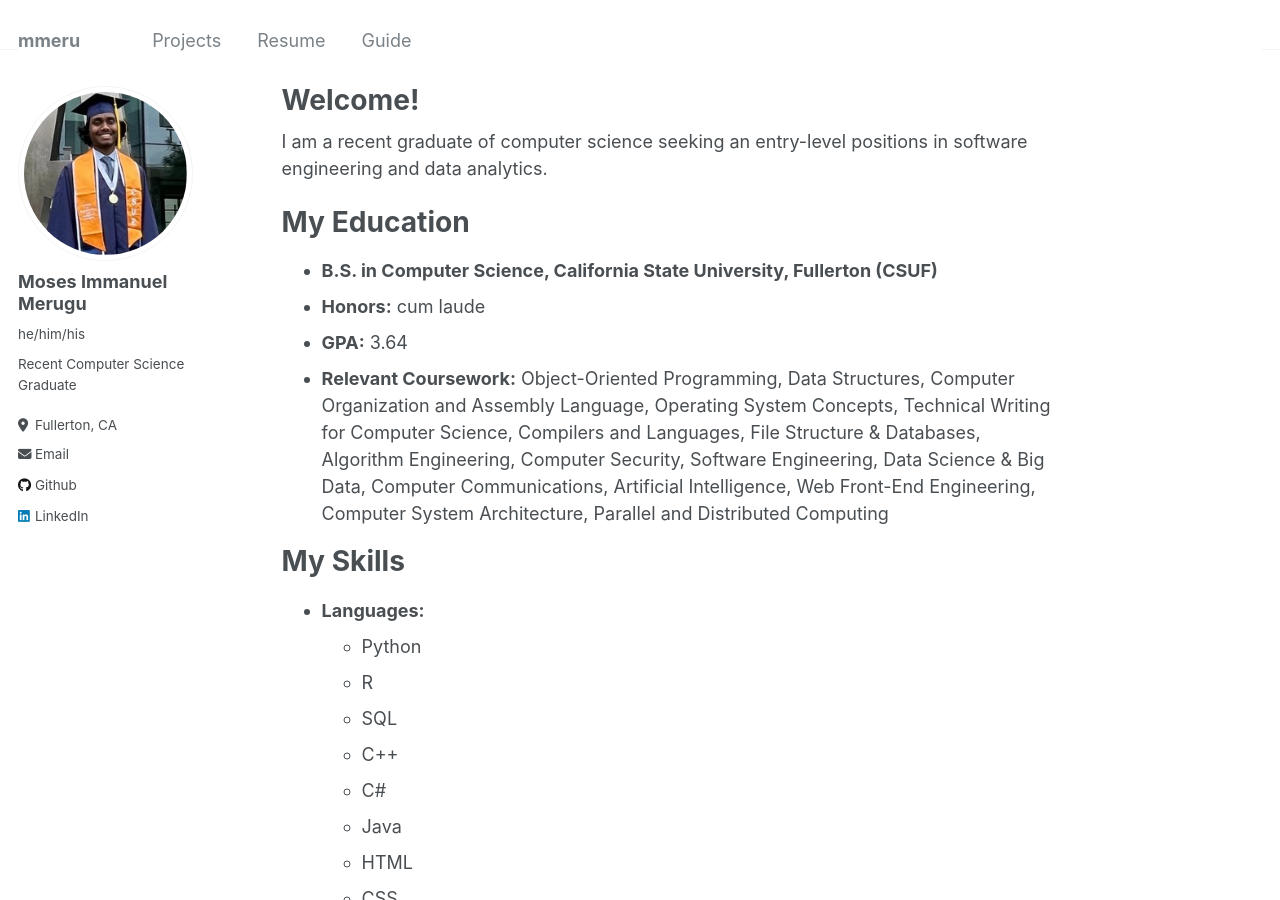
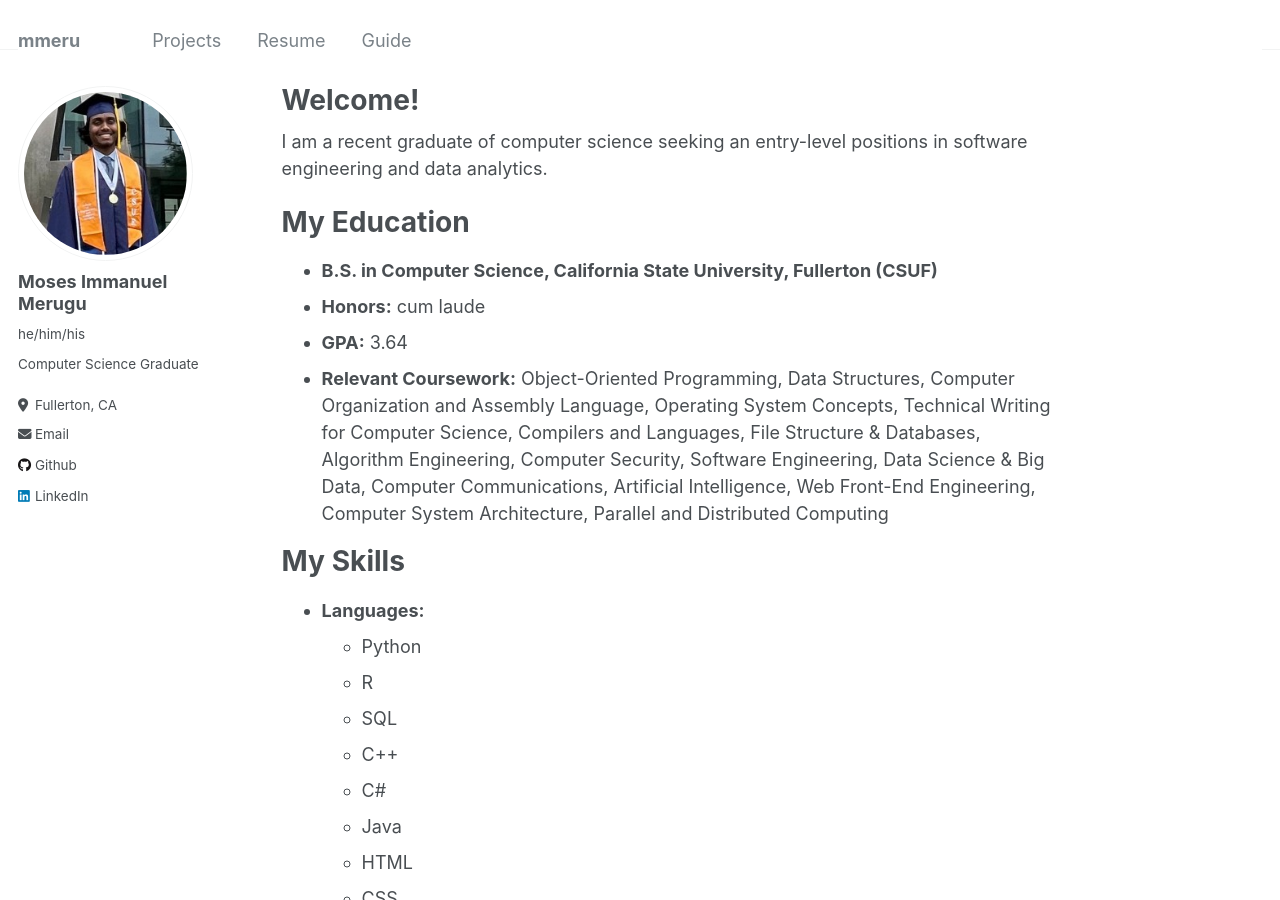
Before and after one commit to mmeru/mmeru.github.io, a Jekyll site: the page built from _pages/about.md, in a window 1280 px wide and 900 px high. Built offline with Jekyll 4.4.1, drawn with Linux system fonts in a browser that asks for light colours.

Commit message:
Update _config.yml

```diff
--- a/_config.yml
+++ b/_config.yml
@@ -24,7 +24,7 @@ author:
   avatar           : "1704345819126.jpg"
   name             : "Moses Immanuel Merugu"
   pronouns         : "he/him/his"
-  bio              : "Recent Computer Science Graduate"
+  bio              : "Computer Science Graduate"
   location         : "Fullerton, CA"
   employer         : #
   uri              : # URL
```
